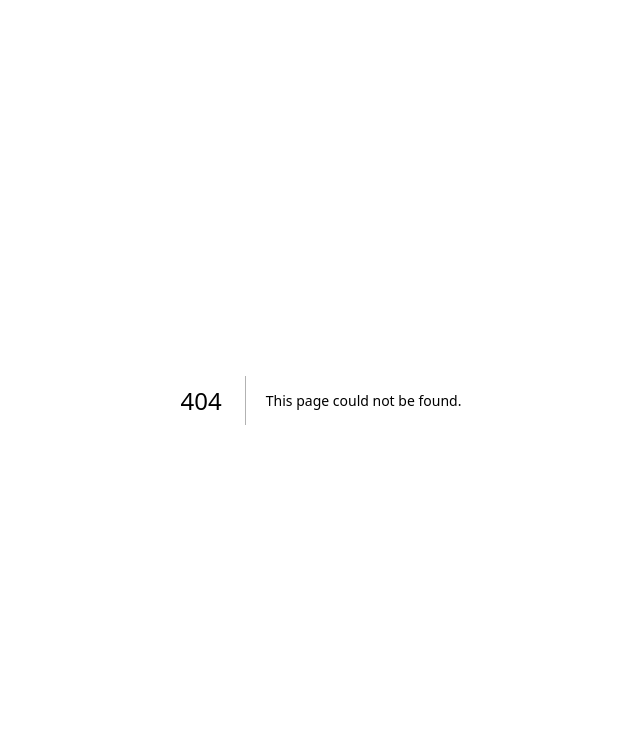
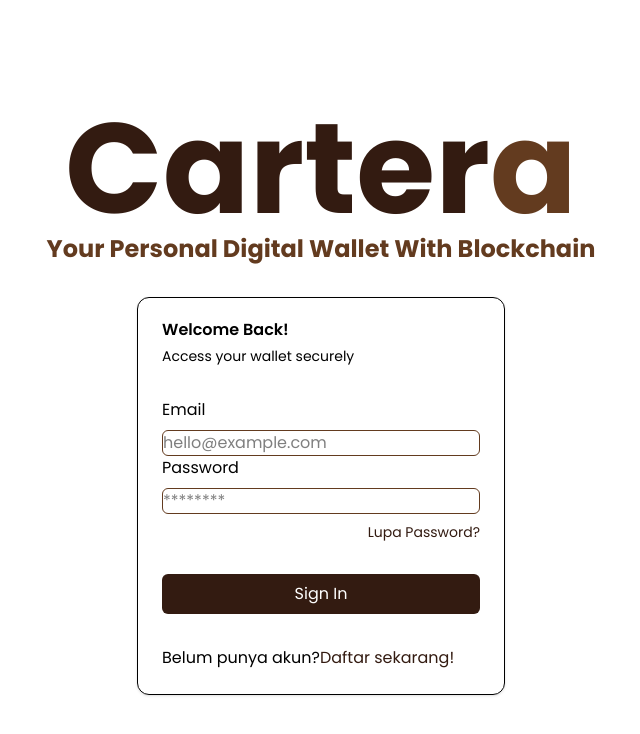
Before and after one commit to mrafiasyifaa/cartera-frontend, a Next.js app in the folder my-app/: page /login in a window 1280 px wide. Before the commit this address had no page. Shown: the top 734 px of the page, without its empty margins (319-959 px from the left). Built offline with nearby package versions, Linux system fonts and the light colour scheme.

Commit message:
feat: early dev of LoginForm.tsx

```diff
--- /dev/null
+++ b/my-app/src/app/(auth)/login/page.tsx
@@ -0,0 +1,21 @@
+import React from 'react'
+import {SubTitle} from '@/components/ui/text'
+import Logo from '@/components/Logo'
+import Container from '@/components/Container'
+import LoginForm from '@/components/auth/LoginForm'
+
+function LandingPage() {
+  return (
+    <Container>
+    <div className="flex flex-col min-h-screen justify-center items-center">
+      <Logo/>
+      <SubTitle className="mb-8">Your Personal Digital Wallet with Blockchain</SubTitle>
+      <div className="flex flex-row gap-4 ">
+        <LoginForm/>
+      </div>
+    </div>
+    </Container>
+  )
+}
+
+export default LandingPage
--- a/my-app/src/app/globals.css
+++ b/my-app/src/app/globals.css
@@ -2,7 +2,7 @@
 
 :root {
   --background: #ffffff;
-  --foreground: #171717;
+  --foreground: #000000;
 }
 
 @theme {
@@ -30,7 +30,7 @@
 @media (prefers-color-scheme: dark) {
   :root {
     --background: var(--color-casual-khaki);
-    --foreground: #ededed;
+    --foreground: var(--color-cassiterite-brown);
   }
 }
 
--- a/my-app/src/app/page.tsx
+++ b/my-app/src/app/page.tsx
@@ -1,19 +1,11 @@
-import React from 'react'
-import {Title} from '@/components/ui/text'
-import Logo from '@/components/Logo'
-import NavButton from '@/components/ui/button'
+import { redirect } from 'next/navigation'
+import { cookies } from 'next/headers'
 
-function LandingPage() {
-  return (
-    <div className="flex flex-col min-h-screen justify-center items-center">
-      <Logo/>
-      <Title>Your Digital Wallet with Blockchain</Title>
-      <div className="flex flex-row gap-4 ">
-        <NavButton href="/login">Login</NavButton>
-        <NavButton href="/register">Register</NavButton>
-      </div>
-    </div>
-  )
+export default async function RootPage() {
+  const cookieStore = await cookies()
+  const token = cookieStore.get('accessToken')
+  if (token) {
+    redirect('/dashboard')
+  }
+  redirect('/login')
 }
-
-export default LandingPage
--- /dev/null
+++ b/my-app/src/components/Container.tsx
@@ -0,0 +1,18 @@
+import React from 'react'
+import {cn} from '@/lib/utils'
+
+const Container = ({
+  children,
+  className
+}:{
+  children:React.ReactNode,
+  className?:string;
+}) => {
+  return (
+    <div className={cn("max-w-screen-2xl mx-auto px-4 lg:px-8", className)}>
+      {children}
+    </div>
+  )
+}
+
+export default Container
--- /dev/null
+++ b/my-app/src/components/auth/LoginForm.tsx
@@ -0,0 +1,47 @@
+import React from 'react'
+import { Card, CardHeader, CardTitle, CardDescription, CardContent, CardFooter } from '../ui/card'
+import Link from 'next/link'
+
+function LoginForm() {
+  return (
+    <Card>
+      <CardHeader>
+        <CardTitle>Welcome Back!</CardTitle>
+        <CardDescription>Access your wallet securely</CardDescription>
+      </CardHeader>
+      <CardContent>
+        <form>
+          <div className='flex flex-col gap-2'>
+            <label htmlFor='email'>Email</label>
+            <input className='border rounded-md border-cassiterite-brown rounded-p-2 focus-within:border-black-slug'
+            type='email'
+            name='email'
+            id='email'
+            placeholder='hello@example.com'
+            required></input>
+          </div>
+          <div className='flex flex-col gap-2'>
+            <label htmlFor='password'>Password</label>
+            <input
+            className='border rounded-md border-cassiterite-brown rounded-p-2 focus-within:border-black-slug'
+            type='password'
+            name='password'
+            id='password'
+            placeholder='********'
+            required></input>
+
+            <Link href="/forgot-password" className="flex justify-end text-sm items-end text-black-slug hover:text-chill-con-carne hoverEffect">Lupa Password?</Link>
+          </div>
+
+          <button className='rounded-md w-full mt-8 bg-black-slug text-white p-2 rounded-p-2 hover:bg-chill-con-carne hoverEffect'>Sign In</button>
+        </form>
+      </CardContent>
+
+      <CardFooter>
+        Belum punya akun? <Link href="/register" className="text-black-slug hover:text-chill-con-carne hoverEffect"> Daftar sekarang!</Link>
+      </CardFooter>
+    </Card>
+  )
+}
+
+export default LoginForm
--- a/my-app/src/components/ui/card.tsx
+++ b/my-app/src/components/ui/card.tsx
@@ -0,0 +1,61 @@
+import * as React from "react"
+import {cn} from "@/lib/utils"
+
+
+function Card({className, ...props}: React.ComponentProps<"div">){
+  return (
+    <div data-slot="card"
+    className={cn("bg-card text-card-foreground flex flex-col gap-8 rounded-xl border py-6 shadow-sm", className)}
+    {...props}>
+
+    </div>
+  )
+}
+
+function CardHeader({className, ...props}: React.ComponentProps<"div">){
+    return (
+        <div data-slot="card-header" className={cn("flex flex-col gap-2 px-6", className)}
+        {...props}>
+        </div>
+    )
+}
+
+function CardTitle({ className, ...props} : React.ComponentProps<"div">){
+    return (
+        <div data-slot="card-title"
+        className={cn("leading-none font-semibold", className)}
+        {...props}>
+        </div>
+    )
+}
+
+function CardDescription({ className, ...props}: React.ComponentProps<"div">){
+    return(
+        <div data-slot="card-description" className={cn("text-muted-foreground text-sm", className)}
+        {...props}>
+
+        </div>
+    )
+}
+
+function CardContent({ className, ...props }: React.ComponentProps<"div">) {
+  return (
+    <div
+      data-slot="card-content"
+      className={cn("px-6", className)}
+      {...props}
+    />
+  )
+}
+
+function CardFooter({ className, ...props }: React.ComponentProps<"div">) {
+  return (
+    <div
+      data-slot="card-footer"
+      className={cn("flex items-center px-6", className)}
+      {...props}
+    />
+  )
+}
+
+export { Card, CardHeader, CardFooter, CardTitle, CardDescription, CardContent }
--- a/my-app/src/components/ui/text.tsx
+++ b/my-app/src/components/ui/text.tsx
@@ -5,7 +5,7 @@ const Title = ({children, className}:{
     className?: string;
 })=>{
     return(
-        <h2 className ={cn("text-5xl font-extrabold text-black-slug capitalize", className)}>
+        <h2 className ={cn("text-4xl font-extrabold text-black-slug capitalize", className)}>
             {children}
         </h2>
     );
```
Also changed, not shown: my-app/src/hooks/useAuth.ts (added).
